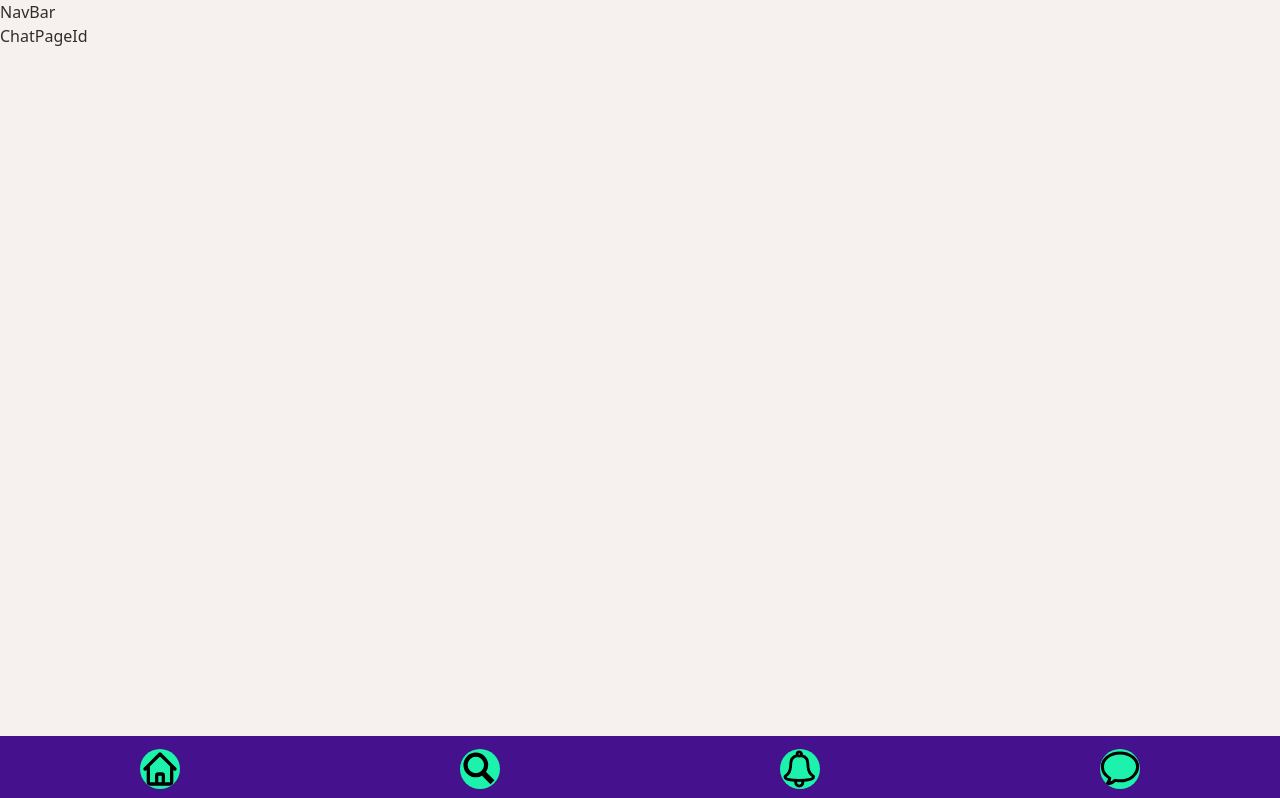
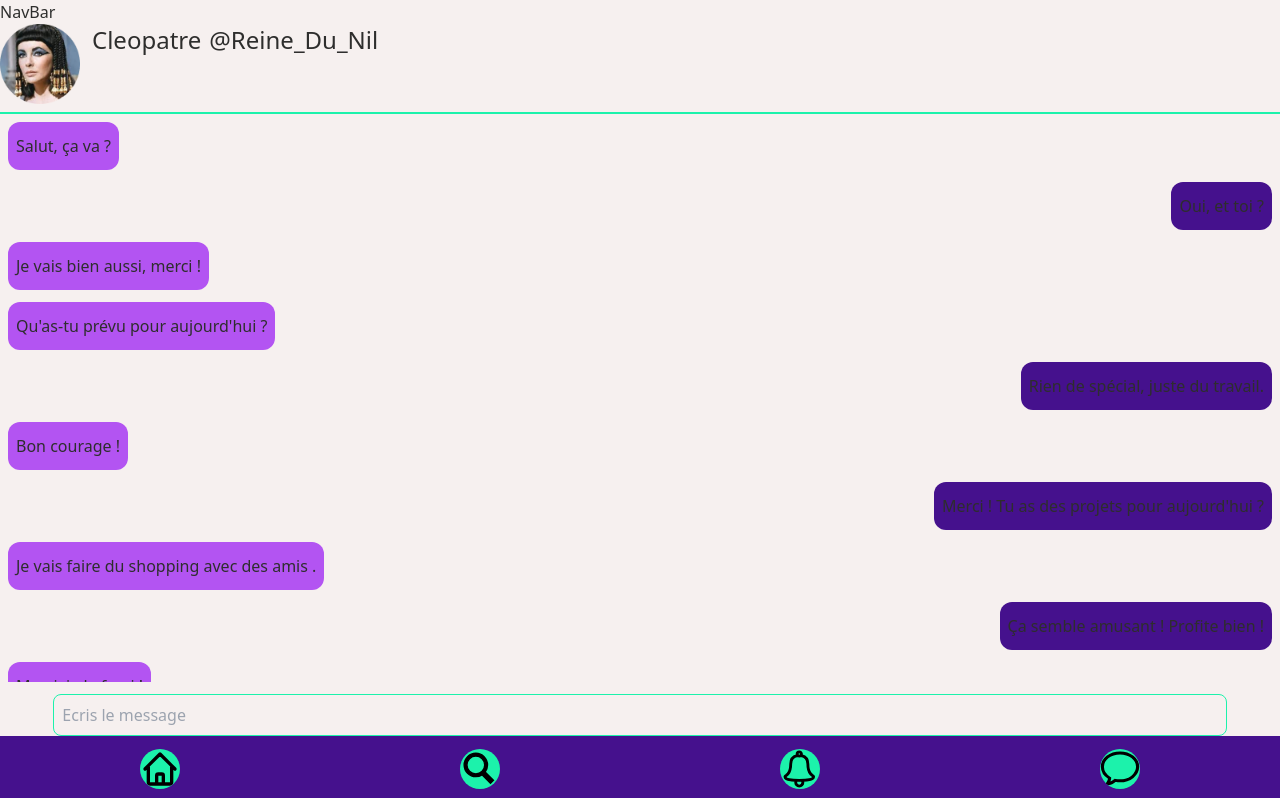
Before and after one commit to DavidDcl/TimeHub-Project, a React (Vite) app in the folder frontend/: page /chatpage/1 in a window 1280 px wide. Shown: the top 798 px of the page. Built offline with nearby package versions, Linux system fonts and the light colour scheme.

Commit message:
ajout de la page id

```diff
--- a/frontend/src/App.jsx
+++ b/frontend/src/App.jsx
@@ -1,31 +1,31 @@
-import { BrowserRouter, Routes, Route } from 'react-router-dom'
+import { BrowserRouter, Routes, Route } from "react-router-dom";
 
-import NavBar from './components/NavBar'
-import BottomNav from './components/BottomNav'
-import Home from './pages/Home'
-import ChatPage from './pages/ChatPage'
-import ChatPageId from './pages/ChatPageId'
-import ProfilePage from './pages/ProfilePage'
-import SearchPage from './pages/SearchPage'
+import NavBar from "./components/NavBar";
+import BottomNav from "./components/BottomNav";
+import Home from "./pages/Home";
+import ChatPage from "./pages/ChatPage";
+import ChatPageId from "./pages/ChatPageId";
+import ProfilePage from "./pages/ProfilePage";
+import SearchPage from "./pages/SearchPage";
 
 const App = () => {
   return (
     <>
       <BrowserRouter>
         <NavBar />
-        <main>
+        <main className=" mb-[5rem]">
           <Routes>
-            <Route path='/' element={<Home />} />
-            <Route path='/chatpage' element={<ChatPage />} />
-            <Route path='/chatpage/:id' element={<ChatPageId />} />
-            <Route path='/profile/:id' element={<ProfilePage />} />
-            <Route path='/search' element={<SearchPage />} />
+            <Route path="/" element={<Home />} />
+            <Route path="/chatpage" element={<ChatPage />} />
+            <Route path="/chatpage/:id" element={<ChatPageId />} />
+            <Route path="/profile/:id" element={<ProfilePage />} />
+            <Route path="/search" element={<SearchPage />} />
           </Routes>
         </main>
         <BottomNav />
       </BrowserRouter>
     </>
-  )
-}
+  );
+};
 
-export default App
+export default App;
--- a/frontend/src/pages/ChatPage.jsx
+++ b/frontend/src/pages/ChatPage.jsx
@@ -1,5 +1,9 @@
 const ChatPage = () => {
-  return <div>ChatPage</div>
-}
+  return (
+    <div>
+      <p>hello</p>
+    </div>
+  );
+};
 
-export default ChatPage
+export default ChatPage;
--- a/frontend/src/pages/ChatPageId.jsx
+++ b/frontend/src/pages/ChatPageId.jsx
@@ -1,5 +1,122 @@
+import pp from "../assets/Profils/2.png";
+
 const ChatPageId = () => {
-  return <div>ChatPageId</div>
-}
+  const conversation = [
+    { id: 1, message: "Salut, ça va ?" },
+    { id: 2, message: "Oui, et toi ?" },
+    { id: 3, message: "Je vais bien aussi, merci !" },
+    {
+      id: 3,
+      message: "Qu'as-tu prévu pour aujourd'hui ?",
+    },
+    {
+      id: 4,
+      message: "Rien de spécial, juste du travail.",
+    },
+    { id: 5, message: "Bon courage !" },
+    {
+      id: 6,
+      message: "Merci ! Tu as des projets pour aujourd'hui ?",
+    },
+    {
+      id: 7,
+      message: "Je vais faire du shopping avec des amis  .",
+    },
+    {
+      id: 8,
+      message: "Ça semble amusant ! Profite bien !",
+    },
+    { id: 9, message: "Merci, je le ferai !" },
+    {
+      id: 10,
+      message: "Tu as vu le dernier film qui est sorti ?",
+    },
+    {
+      id: 11,
+      message: "Non, pas encore. Tu me le recommandes ?",
+    },
+    {
+      id: 12,
+      message: "Oui, c'était génial ! Je te le recommande.",
+    },
+    {
+      id: 13,
+      message: "Super, je vais le regarder alors.",
+    },
+    {
+      id: 14,
+      message: "Tu me diras ce que tu en penses !",
+    },
+    {
+      id: 15,
+      message: "Bien sûr, je te ferai un retour.",
+    },
+    {
+      id: 16,
+      message: "Merci, j'attends avec impatience !",
+    },
+    { id: 17, message: "De rien, c'est avec plaisir !" },
+    {
+      id: 18,
+      message: "Au fait, as-tu des plans pour le week-end ?",
+    },
+    {
+      id: 19,
+      message: "Oui, je vais rendre visite à ma famille.",
+    },
+    {
+      id: 20,
+      message: "C'est génial ! Profite de ce moment.",
+    },
+  ];
+  return (
+    <div className="flex flex-col">
+      <div
+        id=" en tete "
+        className="w-full flex gap-3 border-b-2 border-secondary"
+      >
+        <div id="Pp" className="w-20 pb-2">
+          <img src={pp} alt="Cleo" />
+        </div>
+        <div id="peusdo " className="flex gap-2 text-2xl">
+          <h1>Cleopatre</h1>
+          <p>@Reine_Du_Nil</p>
+        </div>
+      </div>
+      <div id="conversation" className="flex flex-col m-2 gap-3">
+        {conversation.map((elem) => (
+          <div
+            key={elem.id}
+            className={`${
+              elem.id % 2 === 0
+                ? "flex justify-end ml-3"
+                : "flex justify-start mr-3"
+            }`}
+          >
+            <p
+              className={`${
+                elem.id % 2 === 0
+                  ? "flex py-3 px-2 bg-accent rounded-xl"
+                  : "flex py-3 px-2 rounded-xl bg-primary"
+              }`}
+            >
+              {elem.message}
+            </p>
+          </div>
+        ))}
+      </div>
+      <div
+        id=" message "
+        className="flex w-full 11/12 justify-center bg-base-100 sticky bottom-16   "
+      >
+        <input
+          type="text"
+          placeholder="Ecris le message"
+          className=" bg-base-100 border rounded-lg border-secondary p-2 mt-3 w-11/12 "
+        />
+      </div>
+    </div>
+  );
+};
 
-export default ChatPageId
+export default ChatPageId;
```
Also changed, not shown: frontend/src/assets/send.png (added).
